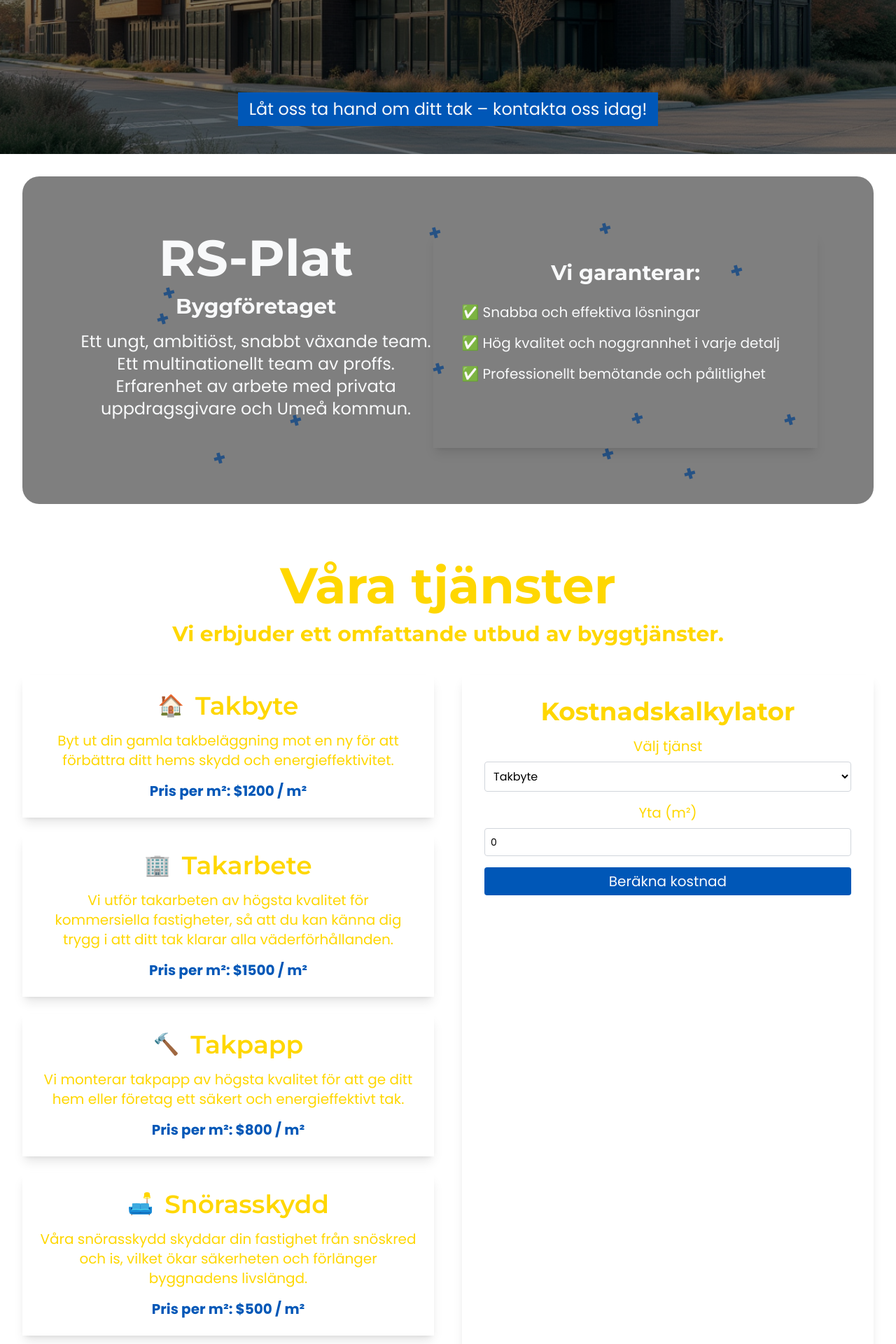
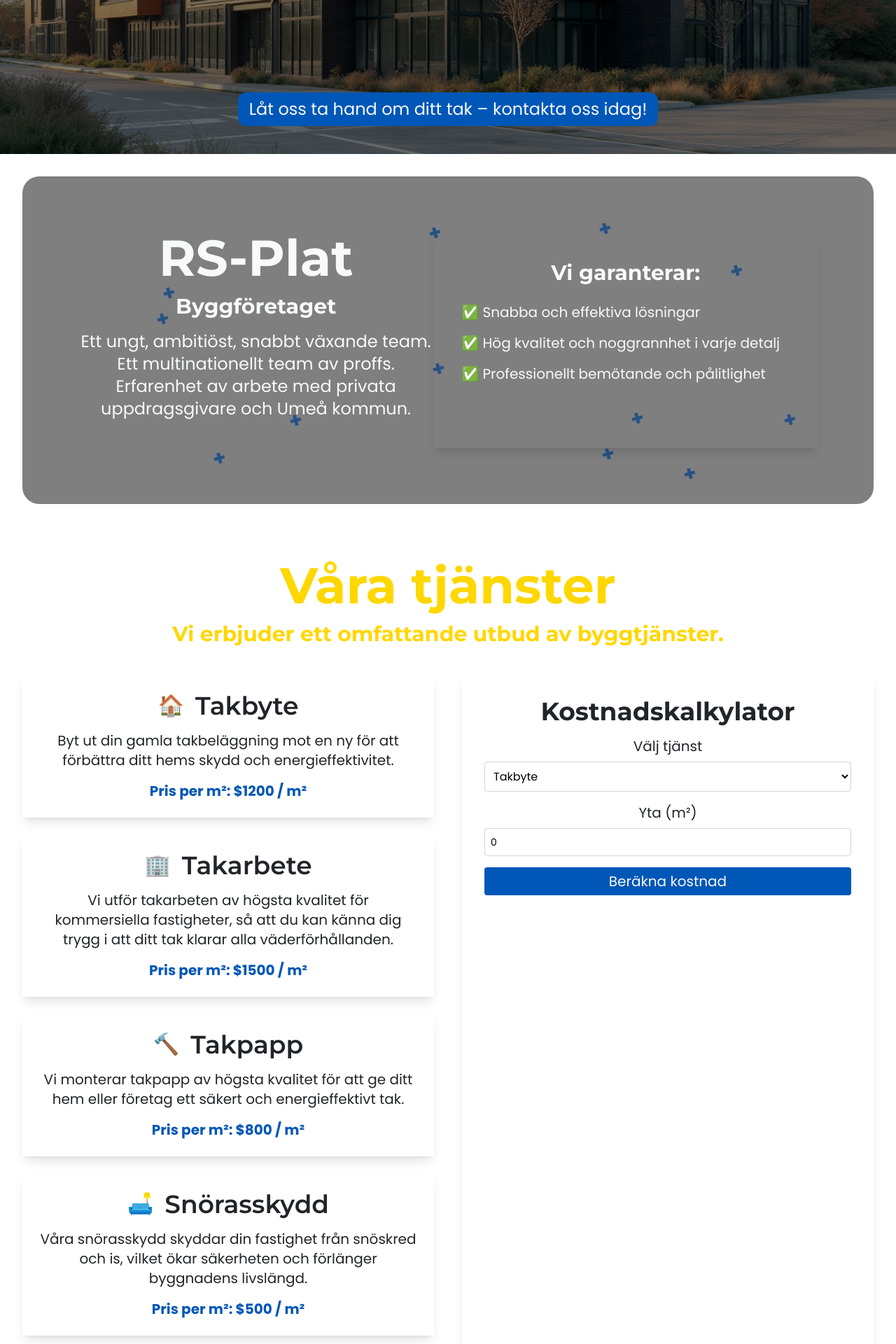
Before and after one commit to zuzeyka/rs-plat, a React (Vite) app: page / in a window 1280 px wide. Shown: the part 580-2500 px from the top of the page at 70% size. Built offline with nearby package versions, Linux system fonts and the light colour scheme.

Commit message:
edited servises section

```diff
--- a/src/components/Hero.tsx
+++ b/src/components/Hero.tsx
@@ -14,7 +14,7 @@ const Hero = () => {
             <p className="lg:text-2xl z-10 text-lg text-center">{t('hero.subtitle')}</p>
             <a
                 href="#contacts"
-                className="lg:text-2xl z-10 text-lg text-center bg-primary hover:bg-primary-dark rounded-2xl mx-4 absolute bottom-10 text-typography-dark rounded-lg px-4 py-2 mt-6 hover:bg-primary-dark transition duration-300"
+                className="lg:text-2xl z-10 text-lg text-center bg-primary hover:bg-primary-dark rounded-xl mx-4 absolute bottom-10 text-typography-dark rounded-lg px-4 py-2 mt-6 hover:bg-primary-dark transition duration-300"
             >
                 {t('hero.contact')}
             </a>
--- a/src/components/Services.tsx
+++ b/src/components/Services.tsx
@@ -30,9 +30,9 @@ const Services = () => {
     };
 
     return (
-        <section id="services" className="w-full mx-auto my-20 text-center text-secondary">
-            <h2 className="lg:text-7xl text-3xl font-bold text-center mb-4">{t('services.title')}</h2>
-            <h3 className="text-center lg:text-3xl text-lg mb-10">{t('services.description')}</h3>
+        <section id="services" className="w-full mx-auto my-20 text-center text-typography dark:text-typography-dark relative">
+            <h2 className="lg:text-7xl text-3xl font-bold text-center mb-4 text-secondary">{t('services.title')}</h2>
+            <h3 className="text-center lg:text-3xl text-lg mb-10 text-secondary">{t('services.description')}</h3>
 
             <div className="grid md:grid-cols-2 gap-10">
                 <div className="grid grid-cols-1 gap-6">
```
